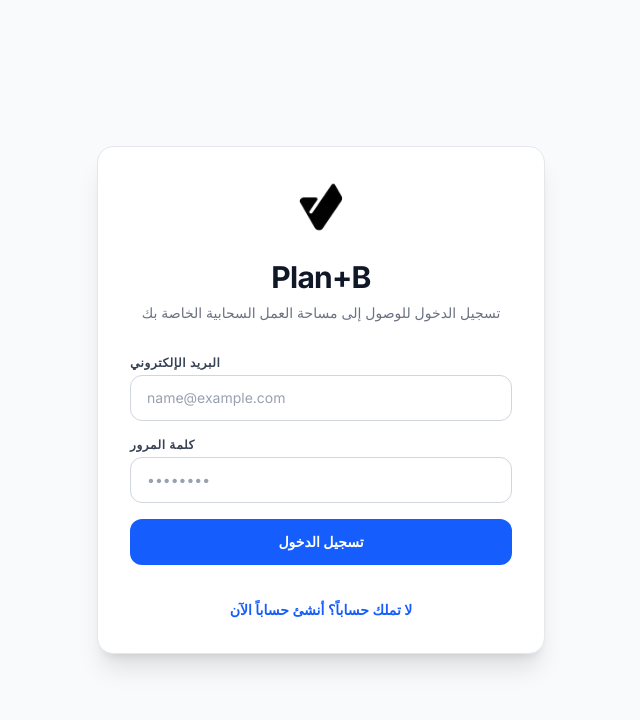
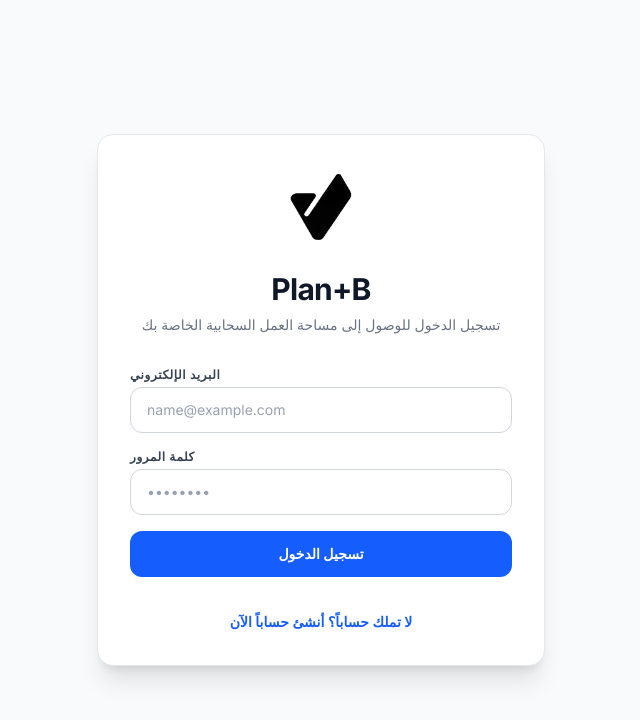
Before and after one commit to irou80naima-byte/mediatower, a React (Vite) app: page / in a window 1280 px wide. Shown: the top 720 px of the page, without its empty margins (319-959 px from the left). Built offline with nearby package versions, Linux system fonts and the light colour scheme.

Commit message:
style: enlarge Plan+B logo (#2)
Auth logo 56->80px (h-20 w-20), sidebar logo 32->40px (w-10 h-10).

```diff
--- a/src/App.tsx
+++ b/src/App.tsx
@@ -53,7 +53,7 @@ function AuthScreen({ onLoginSuccess }: { onLoginSuccess: () => void }) {
     <div className="flex min-h-screen items-center justify-center bg-gray-50 px-4 py-12 sm:px-6 lg:px-8 font-sans">
       <div className="w-full max-w-md space-y-8 bg-white p-8 rounded-2xl border border-gray-200 shadow-xl">
         <div className="text-center">
-          <img src={LOGO_SRC} alt="Plan+B" className="mx-auto h-14 w-14 object-contain" />
+          <img src={LOGO_SRC} alt="Plan+B" className="mx-auto h-20 w-20 object-contain" />
           <h2 className="mt-6 text-3xl font-extrabold text-gray-900 tracking-tight">Plan+B</h2>
           <p className="mt-2 text-sm text-gray-500">
             {isLogin ? 'تسجيل الدخول للوصول إلى مساحة العمل السحابية الخاصة بك' : 'إنشاء حساب جديد لحفظ وإدارة مشاريعك السحابية'}
--- a/src/components/Workspace.tsx
+++ b/src/components/Workspace.tsx
@@ -38,7 +38,7 @@ const Workspace: React.FC<WorkspaceProps> = ({ projects, onOpenProject, onCreate
           <div className="p-6 pb-2">
             <a href="#">
               <div className="flex items-center gap-2 text-gray-900">
-                <img src={LOGO_SRC} alt="Plan+B" className="w-8 h-8 object-contain" />
+                <img src={LOGO_SRC} alt="Plan+B" className="w-10 h-10 object-contain" />
                 <div className="font-bold relative text-xl">
                   Plan+B
                   <div className="absolute ml-0.5 -top-px left-full text-xs font-medium text-blue-600">v1.2</div>
```
